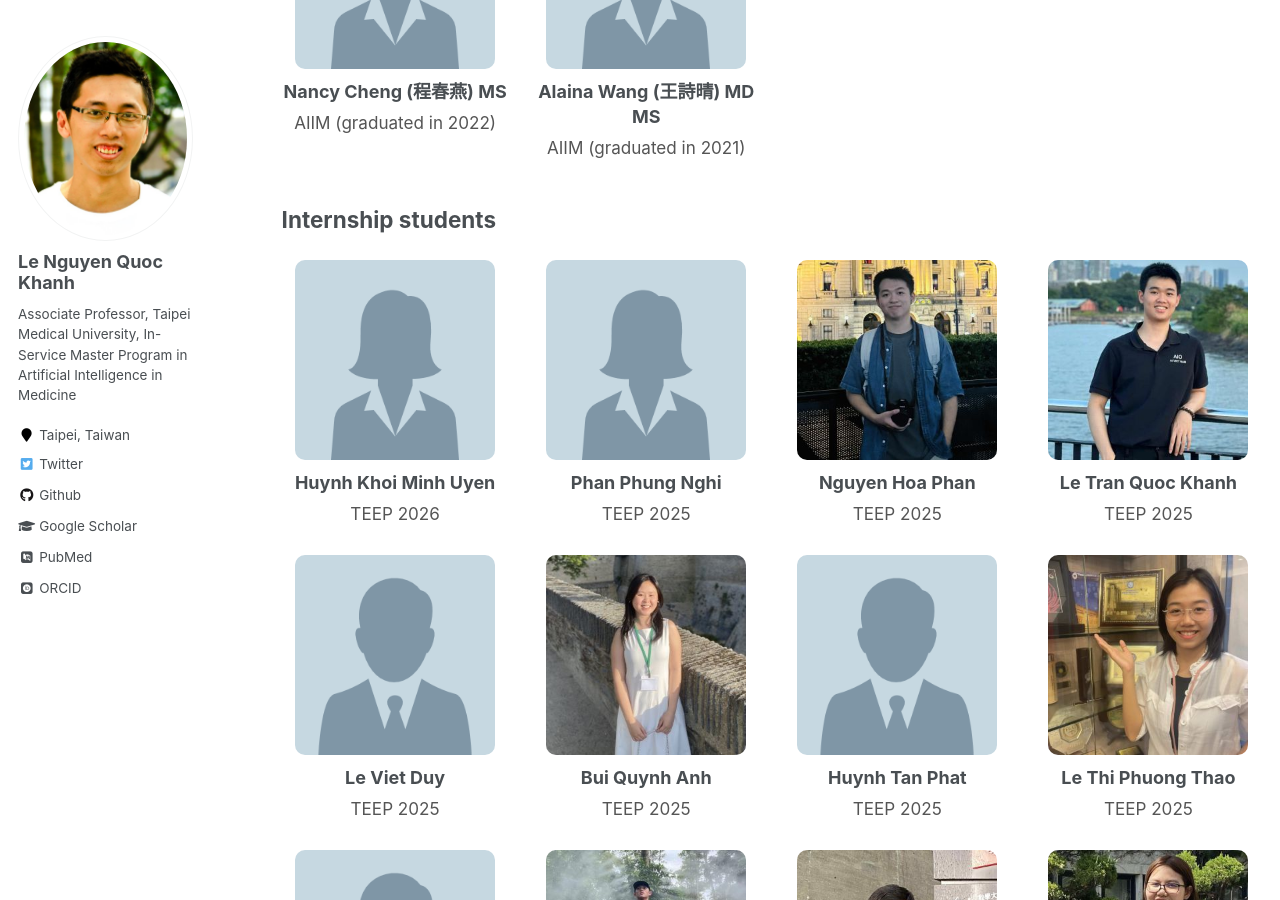
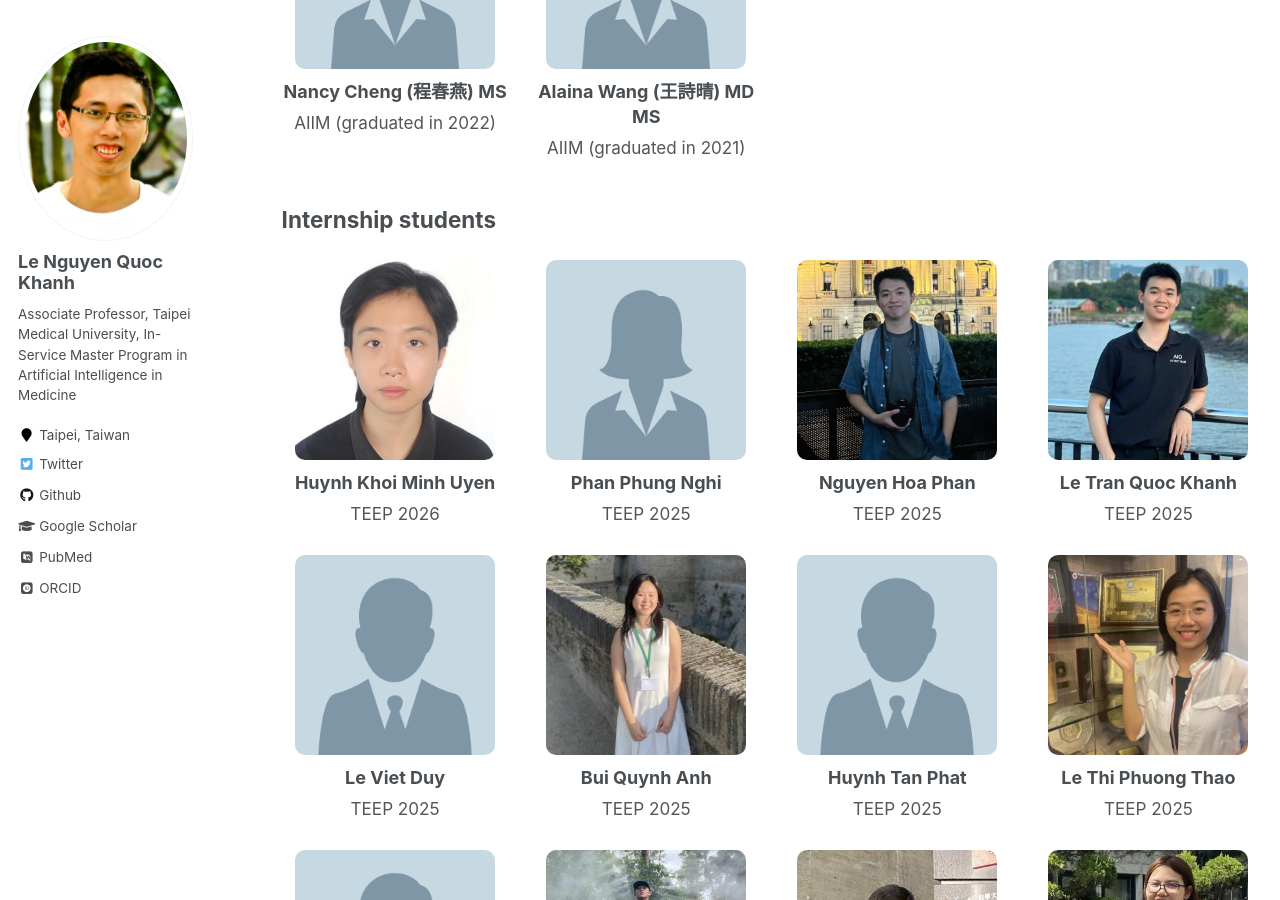
Before and after one commit to khanhlee/khanhlee.github.io, a Jekyll site: the page built from _pages/member.md, in a window 1280 px wide and 900 px high, scrolled down 3319 px. Built offline with Jekyll 4.4.1, drawn with Linux system fonts in a browser that asks for light colours; some web fonts are replaced.

Commit message:
Update member.md

```diff
--- a/_pages/member.md
+++ b/_pages/member.md
@@ -274,7 +274,7 @@ The AIBioMed Research Group develops clinically grounded AI systems by integrati
 <div class="member-grid">
 
   <div class="member-card">
-    <img src="/images/female.png" alt="Huynh Khoi Minh Uyen">
+    <img src="/images/uyen.jpg" alt="Huynh Khoi Minh Uyen">
     <div class="member-name">Huynh Khoi Minh Uyen</div>
     <div class="member-role">TEEP 2026</div>
   </div>
```
